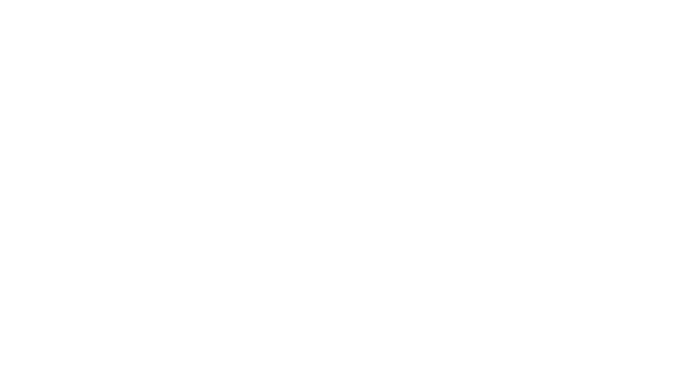
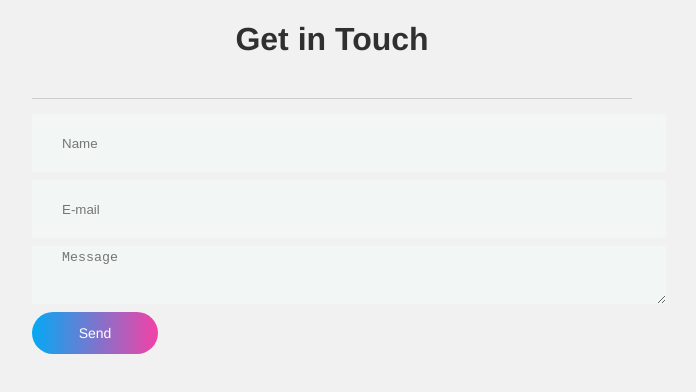
Before and after one commit to edisonarexha/Devoe-Real-Estate, a Vue app in the folder devoe-real-estate/: page /contact in a window 1280 px wide. Shown: the top 392 px of the page, without its empty margins (308-1004 px from the left). Built offline with nearby package versions, Linux system fonts and the light colour scheme.

Commit message:
aboutUS & ContactUs

```diff
--- a/devoe-real-estate/src/router/index.js
+++ b/devoe-real-estate/src/router/index.js
@@ -41,6 +41,16 @@
     name: 'footer',
     component: () => import( '@/views/Footer.vue')
   },
+  {
+    path: '/contact',
+    name: 'contact',
+    component: () => import( '@/views/Contact.vue')
+  },
+  {
+    path: '/abouut',
+    name: 'abouut',
+    component: () => import( '@/views/About.vue')
+  },
 
 
 ]
--- a/devoe-real-estate/src/views/AboutView.vue
+++ b/devoe-real-estate/src/views/AboutView.vue
@@ -1,5 +1,49 @@
 <template>
-  <div class="about">
-    <h1>This is an about page</h1>
+
+  <div class="container">
+    <div class="text">
+    <h1 class="heading">About Us</h1>
+
+    </div>
+<div class="text-push">
+    <div class="colums">
+      <div class="column">
+<div class="has-text">
+  <p>We are passionate about our clients! Sellers and buyers can look forward to an efficient,
+energetic and a professional service. Specializing in first time home buyers, to luxury
+homes, ranches and vineyards. If you are looking for a reliable realtor who gets results, let
+us assist you in any of your real estate needs, call us today!</p>
+</div>
+      </div>
+      <div class="column">
+        <div class="foto">
+          <img  src="../assets/houses.jpeg" alt="" width="400px" height="400px">
+        </div>
+      </div>
+    </div>
+
+    <div class="colums">
+      <div class="column">
+<div class="box">
+
+</div>
+      </div>
+      <div class="column">
+        text
+      </div>
+    </div>
+  </div>
   </div>
 </template>
+
+<style media="screen">
+h1{
+  text-decoration: underline;
+}
+.text-push{
+  margin-top: 40px;
+}
+.column .foto{
+  margin-left: 800px;
+}
+</style>
--- /dev/null
+++ b/devoe-real-estate/src/views/Contact.vue
@@ -0,0 +1,94 @@
+<template>
+
+<div id="contact-form" class="contact-form">
+		<h1 class="contact-form_title">Get in Touch</h1>
+		<div class="separator"></div>
+
+
+
+		<form class="form" @submit="onSubmit">
+			<input required name="name" v-model='name' placeholder="Name" type="text" autocomplete="off">
+			<input required name="email" v-model="email" placeholder="E-mail" type="email" autocomplete="off">
+			<textarea name="message" v-model="message" rows="4" placeholder="Message"></textarea>
+		   <button class="button">  Send  </button>
+
+		</form>
+	</div>
+</template>
+
+<script>
+export default {
+
+}
+</script>
+
+<style>
+body {
+	background: #f1f1f1;
+	font-family: 'Roboto', sans-serif;
+}
+
+.contact-form {
+	font-family: 16px;
+	margin: 0 auto;
+	max-width: 600px;
+	width: 100%;
+}
+
+.contact-form .separator {
+	border-bottom: solid 1px #ccc;
+	margin-bottom: 15px;
+}
+
+.contact-form .form {
+	display: flex;
+	flex-direction: column;
+	font-size: 16px;
+}
+
+.contact-form_title {
+	 text-align: center;
+  font-size: 32px;
+  color: #303030;
+  margin-bottom: 40px;
+}
+
+.contact-form input[type="email"],
+.contact-form input[type="text"],
+.contact-form textarea {
+   width: 100%;
+  border: none;
+  background-color: #f2f7f6;
+  padding: 4px 4px 4px 30px;
+  height: 50px;
+  margin-bottom: 8px;
+}
+
+.contact-form textarea {
+	 width: 100%;
+  background-color: #f2f7f6;
+  padding: 4px 4px 4px 30px;
+  height: 50px;
+  margin-bottom: 8px;
+}
+
+.contact-form .button {
+ text-decoration: none;
+ position: middle;
+ border: none;
+ font-size: 14px;
+ font-family: inherit;
+ color: #fff;
+ width: 9em;
+ height: 3em;
+ line-height: 2em;
+ text-align: center;
+ background: linear-gradient(90deg,#03a9f4,#f441a5,#ffeb3b,#03a9f4);
+ background-size: 300%;
+ border-radius: 30px;
+ z-index: 1;
+
+}
+
+
+</style>
```
Also changed, not shown: 1 other file (tests, documents, lock files or other folders).
